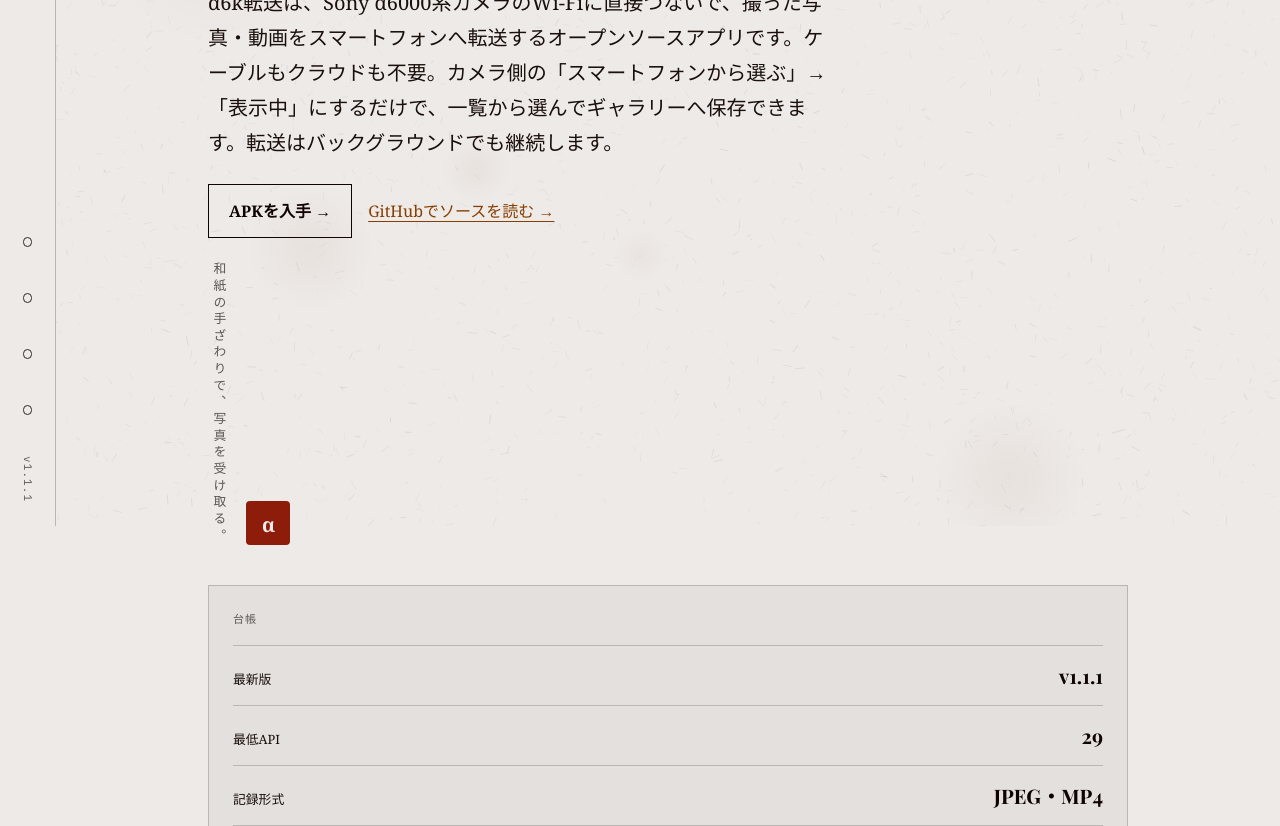
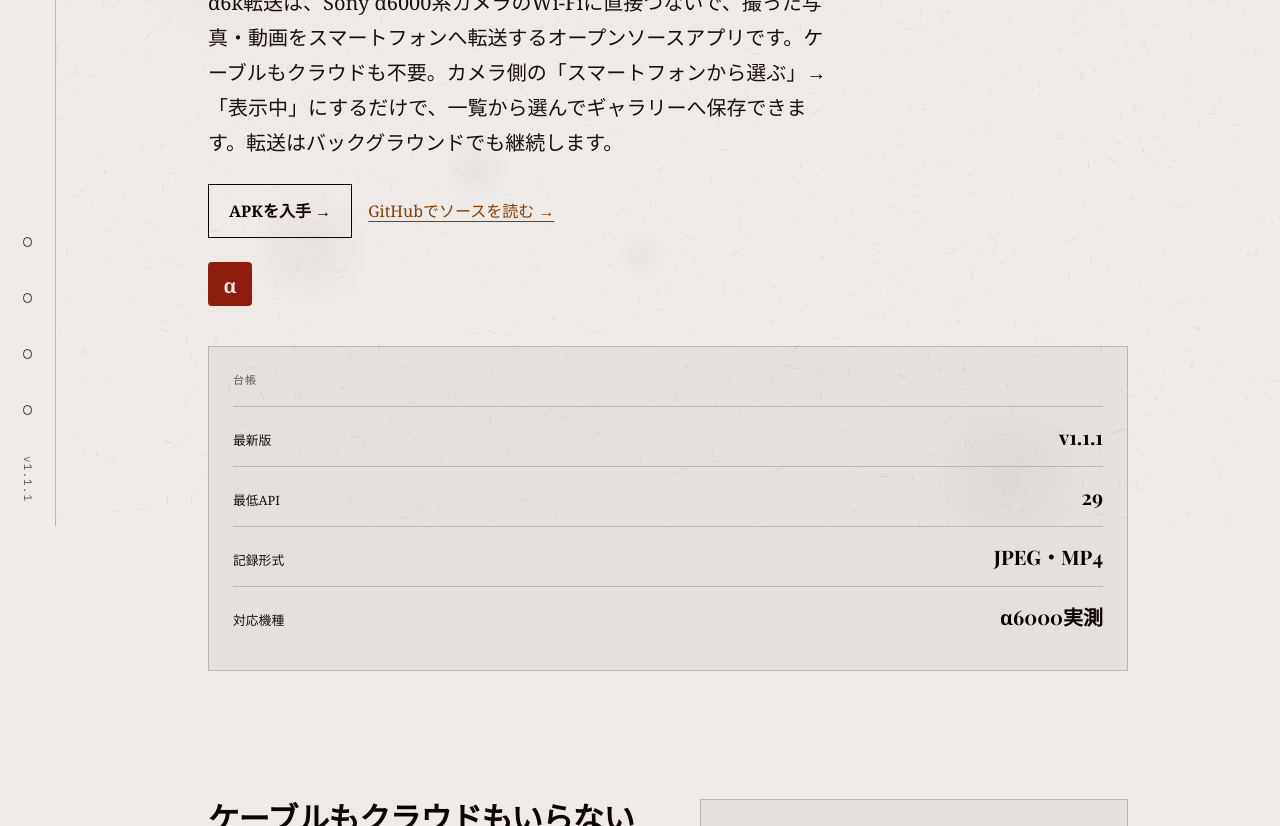
Before and after one commit to oriyu90/studio-rizi, a website: page website/projects/a6k-transfer/index.html in a window 1280 px wide. Shown: the part 274-1100 px from the top of the page. Drawn offline with nearby package versions, Linux system fonts and the light colour scheme.

Commit message:
a6k-transfer: 日本語ページの縦書き添え文を削除

```diff
--- a/website/projects/a6k-transfer/index.html
+++ b/website/projects/a6k-transfer/index.html
@@ -143,7 +143,6 @@ main{display:block;max-width:64rem;margin:0 auto;padding:0 var(--page-gutter) va
 .ledger div{display:grid;grid-template-columns:minmax(0, 1fr) auto;gap:var(--space-md);padding:var(--space-sm) 0;border-top:var(--rule-hair) solid var(--color-rule);align-items:baseline}
 .ledger dt{font-size:var(--text-sm);color:var(--color-ink-2)}
 .ledger dd{margin:0;font-family:var(--font-display);font-weight:700;font-size:var(--text-md);font-variant-numeric:tabular-nums;white-space:nowrap}
-.tategaki{font-size:var(--text-sm);letter-spacing:0.3em;color:var(--color-muted);margin:0}
 .seal-row{display:flex;gap:var(--space-md);align-items:flex-end;margin-top:var(--space-lg)}
 .hanko{display:inline-grid;place-items:center;width:2.75rem;height:2.75rem;background:var(--color-seal);color:var(--color-paper);font-family:var(--font-display);font-weight:900;font-size:var(--text-md);border-radius:0.25rem}
 .row{display:grid;gap:var(--space-xl);padding:var(--space-2xl) 0;align-items:start}
@@ -200,7 +199,6 @@ section.gap .stand{margin:0 0 var(--space-lg);color:var(--color-muted)}
   .hero-copy h1{font-size:var(--text-display)}
   .row{grid-template-columns:minmax(0, 1fr) minmax(0, 1fr);gap:var(--space-2xl)}
   .row.flip .row-copy{order:2}
-  .tategaki{writing-mode:vertical-rl}
 }
 @media (min-width: 60rem){
   main{padding-left:calc(3.5rem + var(--page-gutter))}
@@ -242,7 +240,6 @@ section.gap .stand{margin:0 0 var(--space-lg);color:var(--color-muted)}
         <a class="link-more" href="https://github.com/oriyu90/a6k-transfer">GitHubでソースを読む →</a>
       </div>
       <div class="seal-row">
-      <p class="tategaki" aria-label="和紙の手ざわりで、写真を受け取る。">和紙の手ざわりで、写真を受け取る。</p>
         <span class="hanko" aria-label="作者の判子">α</span>
       </div>
     </div>
```
